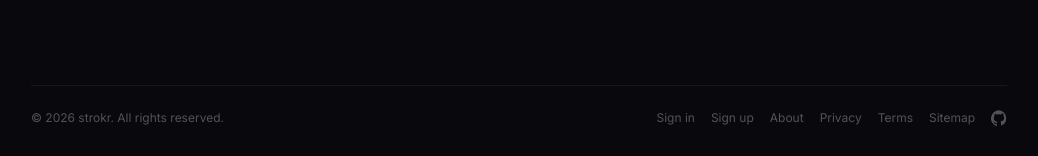
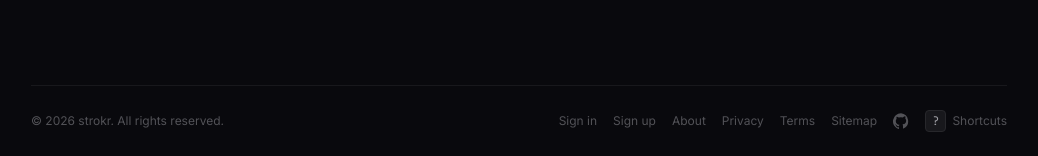
Before and after one commit to mt-shihab26/strokr, a Node project: template markup/views/pages/about.ejs in a window 1280 px wide. Shown: the part 1577-1733 px from the top of the page, without its empty margins (121-1159 px from the left). Before the commit the page ends 1703 px from the top, so only its background shows below. Run offline with Node 20 templates, Linux system fonts and the light colour scheme; the template is opened without the code that fills it: most values are stand-ins (such as "Sample title", 1, 10 or a date in 2020); style sheets or scripts are compiled from the project's sources.

Commit message:
shortcuts link in markup footer

```diff
--- a/markup/views/partials/footer.ejs
+++ b/markup/views/partials/footer.ejs
@@ -10,6 +10,7 @@
                     <a href="https://github.com/mt-shihab26/strokr" aria-label="GitHub" class="hover:text-ink-300">
                         <svg viewBox="0 0 24 24" class="size-4" fill="currentColor"><path d="M12 .5a12 12 0 0 0-3.8 23.4c.6.1.8-.3.8-.6v-2c-3.3.7-4-1.6-4-1.6-.6-1.4-1.4-1.8-1.4-1.8-1-.7.1-.7.1-.7 1.2.1 1.8 1.2 1.8 1.2 1 1.8 2.8 1.3 3.5 1 .1-.8.4-1.3.7-1.6-2.7-.3-5.5-1.3-5.5-6 0-1.2.5-2.3 1.3-3.1-.2-.4-.6-1.6 0-3.2 0 0 1-.3 3.3 1.2a11.5 11.5 0 0 1 6 0C17.3 4.7 18.3 5 18.3 5c.7 1.6.2 2.8.1 3.2.8.8 1.3 1.9 1.3 3.1 0 4.6-2.8 5.6-5.5 5.9.4.4.8 1.1.8 2.2v3.3c0 .3.2.7.8.6A12 12 0 0 0 12 .5Z" /></svg>
                     </a>
+                    <a href="#shortcuts-help" aria-keyshortcuts="?" class="flex items-center gap-1.5 hover:text-ink-300"><%- include("kbd", { key: "?" }) %> Shortcuts</a>
                 </nav>
             </footer>
         </div>
```
